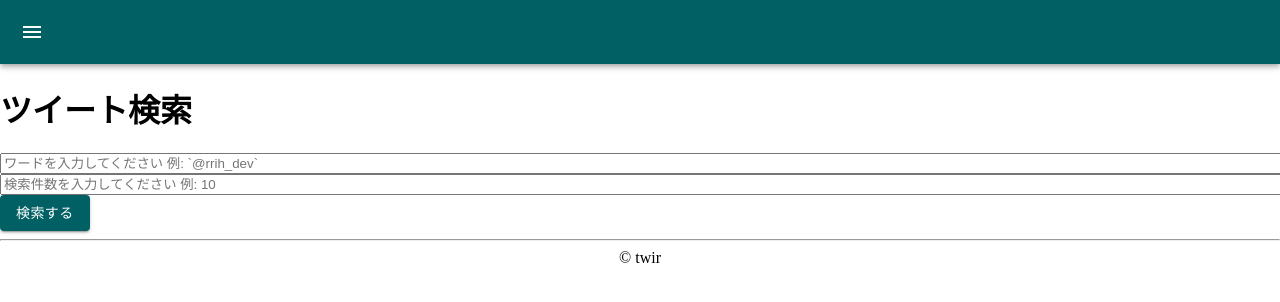
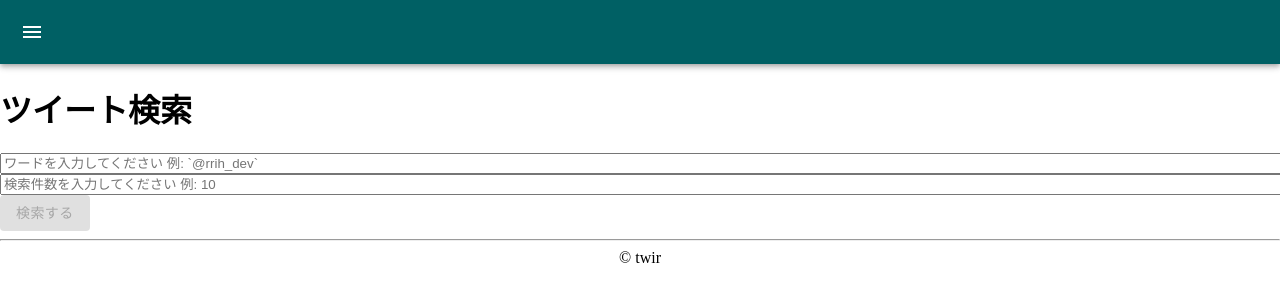
Before and after one commit to rrih/twir, a Next.js app: page /search in a window 1280 px wide. Shown: the top 302 px of the page. Built offline with nearby package versions, Linux system fonts and the light colour scheme.

Commit message:
:+1: 検索できない時はボタンを押せなくする

```diff
--- a/pages/search/index.tsx
+++ b/pages/search/index.tsx
@@ -42,8 +42,14 @@ const Index: FC = () => {
                     placeholder="検索件数を入力してください 例: 10"
                     onChange={(e: any) => setSearchCountLength(e.target.value)}
                 />
-                <Button variant="contained" color="secondary" type="submit" onClick={search}>
-                検索する
+                <Button
+                    variant="contained"
+                    color="secondary"
+                    type="submit"
+                    onClick={search}
+                    disabled={!searchQuery}
+                >
+                    検索する
                 </Button>
                 {isLoading && <DivCenter><CircularProgress /></DivCenter>}
                 {!isLoading && searchedList?.map((searchedTweet) => {
```
